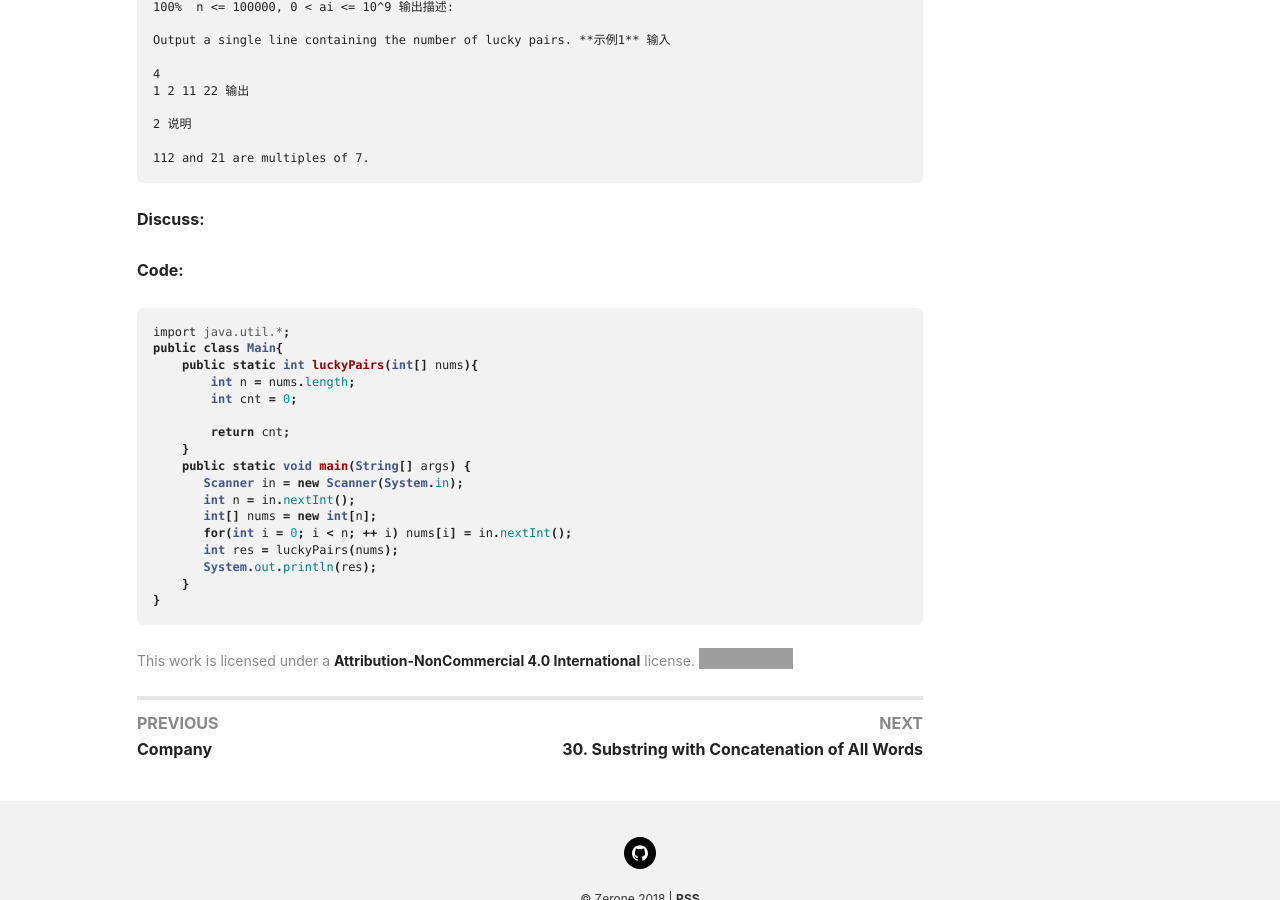
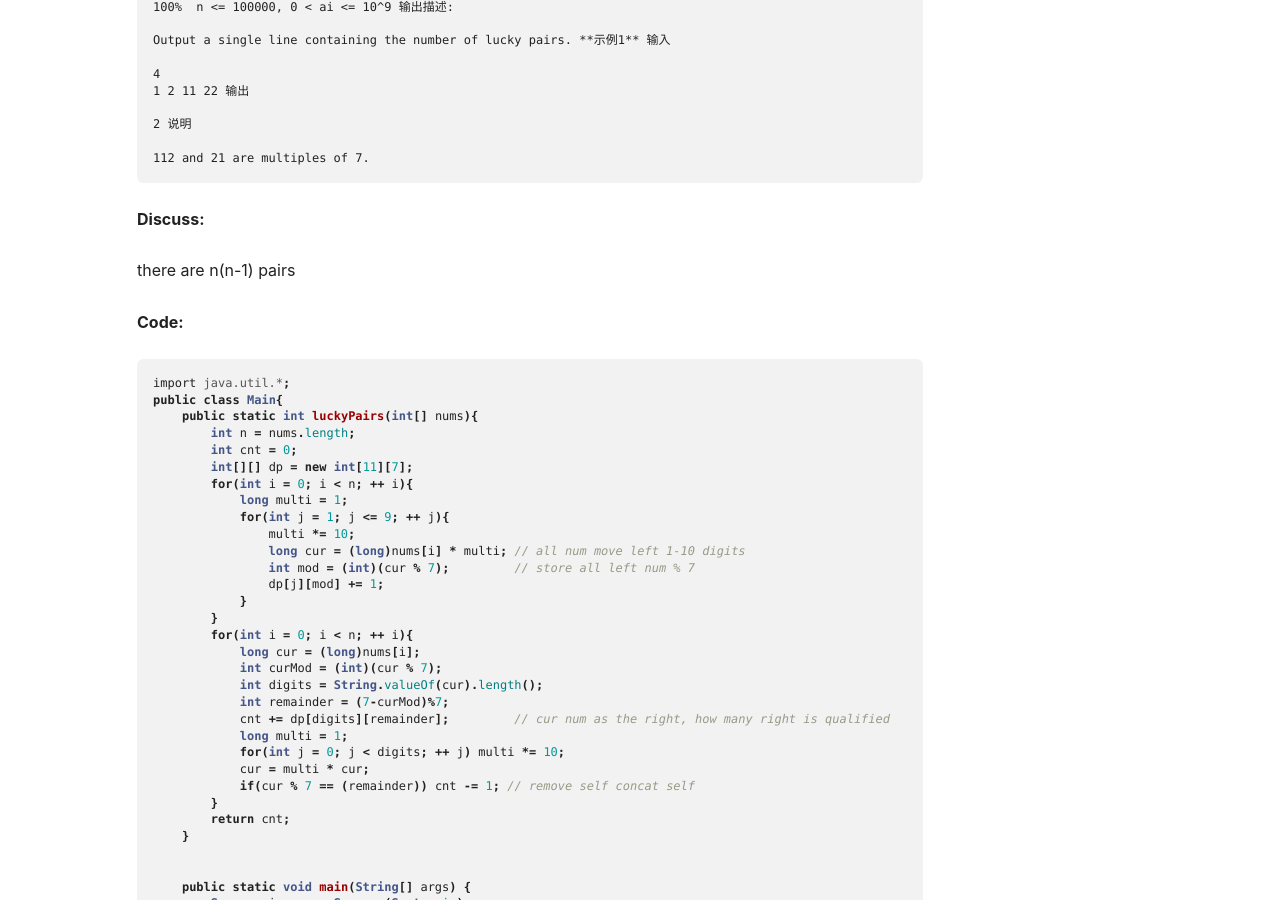
Before and after one commit to Zerone0101/Zerone0101.github.io, a Jekyll site: the page built from _posts/2018-07-04-wapLucky Pairs.md, in a window 1280 px wide and 900 px high, scrolled down 507 px. Built offline with Jekyll 4.4.1, drawn with Linux system fonts in a browser that asks for light colours; nearby versions of some CDN libraries; grey boxes are pictures that could not be loaded.

Commit message:
wap fisrt

````diff
--- a/_posts/2018-07-04-wapLucky Pairs.md
+++ b/_posts/2018-07-04-wapLucky Pairs.md
@@ -39,7 +39,7 @@ You want to know many lucky pairs?
 
 **Discuss:**
 
-
+there are n(n-1) pairs
 
 **Code:**
 
@@ -49,16 +49,38 @@ public class Main{
     public static int luckyPairs(int[] nums){
         int n = nums.length;
         int cnt = 0;
-
+        int[][] dp = new int[11][7];
+        for(int i = 0; i < n; ++ i){
+            long multi = 1;
+            for(int j = 1; j <= 9; ++ j){
+                multi *= 10;
+                long cur = (long)nums[i] * multi; // all num move left 1-10 digits
+                int mod = (int)(cur % 7);         // store all left num % 7
+                dp[j][mod] += 1;
+            }
+        }
+        for(int i = 0; i < n; ++ i){
+            long cur = (long)nums[i];
+            int curMod = (int)(cur % 7);
+            int digits = String.valueOf(cur).length();
+            int remainder = (7-curMod)%7;
+            cnt += dp[digits][remainder];         // cur num as the right, how many right is qualified
+            long multi = 1;
+            for(int j = 0; j < digits; ++ j) multi *= 10;
+            cur = multi * cur;
+            if(cur % 7 == (remainder)) cnt -= 1; // remove self concat self
+        }
         return cnt;
     }
+
+
     public static void main(String[] args) {
-       Scanner in = new Scanner(System.in);
-       int n = in.nextInt();
-       int[] nums = new int[n];
-       for(int i = 0; i < n; ++ i) nums[i] = in.nextInt();
-       int res = luckyPairs(nums);
-       System.out.println(res);
+        Scanner in = new Scanner(System.in);
+        int n = in.nextInt();
+        int[] nums = new int[n];
+        for(int i = 0; i < n; ++ i) nums[i] = in.nextInt();
+        int res = luckyPairs(nums);
+        System.out.println(res);
     }
 }
 ```
````
